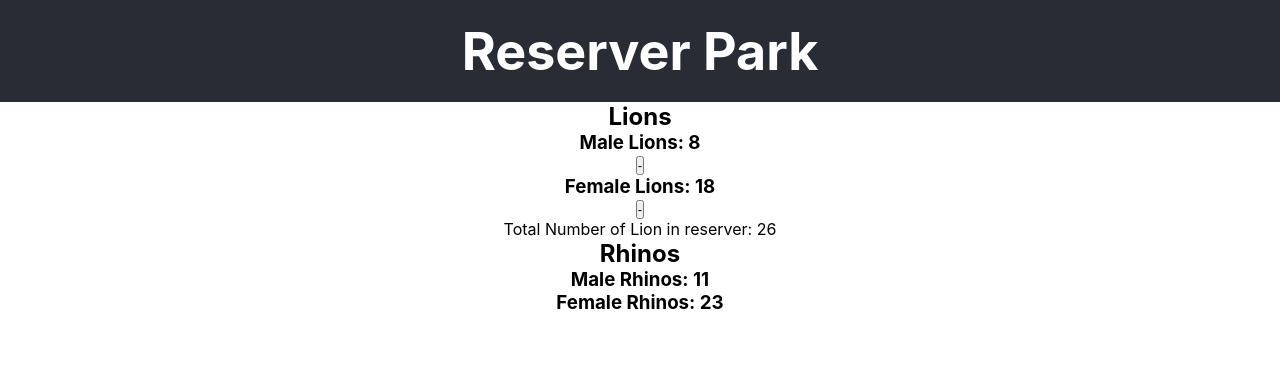
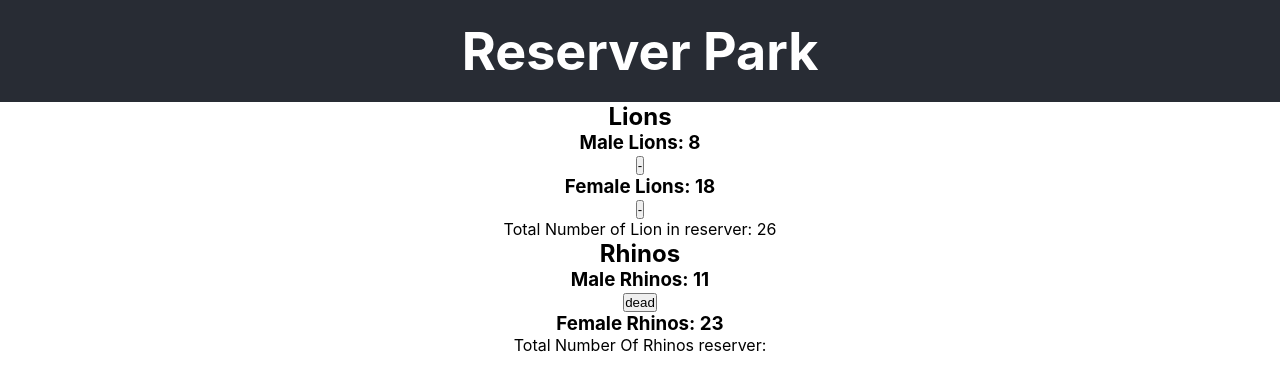
Before and after one commit to skosana721/Moral-Activities, a React (Create React App) app in the folder reserve-park/: page / in a window 1280 px wide. Shown: the top 390 px of the page. Built offline with nearby package versions, Linux system fonts and the light colour scheme.

Commit message:
created a button with onClick that has a method decrementMaleNuber and that method has and if statement that checks if the number of maleRhins greater than zero which for everytime that is true it dispatch the actions decremtnMaleRhinos

```diff
--- a/reserve-park/src/component/Rhinos.js
+++ b/reserve-park/src/component/Rhinos.js
@@ -1,13 +1,22 @@
 import React from "react";
 import { useSelector, useDispatch } from "react-redux";
+import { decrementMaleRhinos } from "../redux/rhino/actions";
 
 function Rhinos() {
   const rhino = useSelector((state) => state.rhino);
+  const dispatch = useDispatch();
+  const decrementMaleNumber = () => {
+    if (rhino.maleRhinos > 0) {
+      dispatch(decrementMaleRhinos());
+    }
+  };
   return (
     <div>
       <h2>Rhinos</h2>
       <h3>Male Rhinos: {rhino.maleRhinos}</h3>
+      <button onClick={decrementMaleNumber}>dead</button>
       <h3>Female Rhinos: {rhino.femaleRhinos}</h3>
+      <p>Total Number Of Rhinos reserver: {rhino.totalRhinos}</p>
     </div>
   );
 }
```
